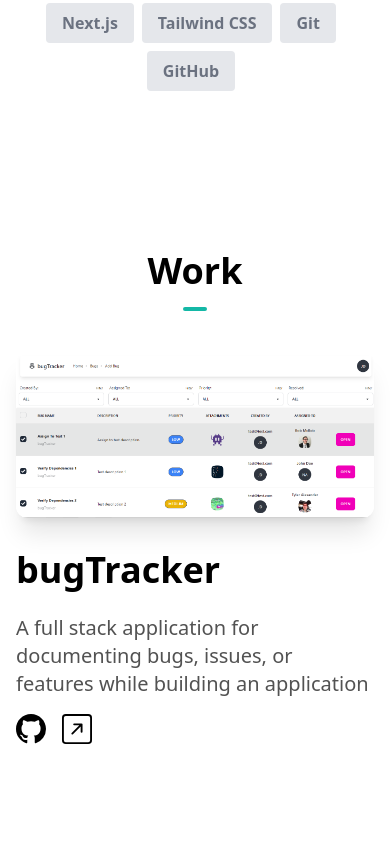
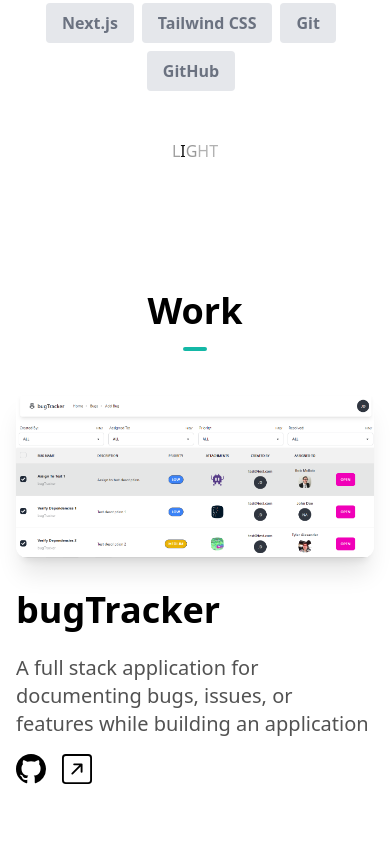
Before and after one commit to TylerGeorgeAlexander/my-next-portfolio, a Next.js app: page / in a window 390 px wide. Shown: the part 1680-2534 px from the top of the page. Built offline with nearby package versions, Linux system fonts and the light colour scheme.

Commit message:
css: LIGHT effect

```diff
--- a/app/components/AboutSection.tsx
+++ b/app/components/AboutSection.tsx
@@ -29,8 +29,8 @@
               Get to know me!
             </h1>
             <p>
-              Greetings! I&apos;m Tyler, a software engineer hailing from Atlanta,
-              GA, known for my{" "}
+              Greetings! I&apos;m Tyler, a software engineer hailing from
+              Atlanta, GA, known for my{" "}
               <span className="font-bold">{`unwavering ambition`}</span>,{" "}
               <span className="font-bold">{`self-motivation`}</span>, and{" "}
               <span className="font-bold">{`dedication`}</span>.
@@ -43,13 +43,13 @@
 
             <br />
             <p>
-              I&apos;m passionate about software engineering and have a wide range of
-              interests that keep me busy. From working on complex coding
-              projects to staying updated with the latest technology trends, I
-              am always seeking new experiences and love to keep myself engaged
-              and learning. In addition to my software engineering skills, I
-              also enjoy tinkering with motorcycles, cars, and small engines.
-              🧑‍🔧🏍️
+              I&apos;m passionate about software engineering and have a wide
+              range of interests that keep me busy. From working on complex
+              coding projects to staying updated with the latest technology
+              trends, I am always seeking new experiences and love to keep
+              myself engaged and learning. In addition to my software
+              engineering skills, I also enjoy tinkering with motorcycles, cars,
+              and small engines. 🧑‍🔧🏍️
             </p>
             <br />
             <p>
@@ -57,8 +57,9 @@
               <span className="font-bold text-teal-500">continuous growth</span>
               . It&apos;s a philosophy I wholeheartedly embrace. My passion for
               technology fuels my drive to consistently explore the boundaries
-              of what&apos;s achievable. I&apos;m eager to discover the path my career
-              will take, and I remain open to exciting new opportunities. 😊
+              of what&apos;s achievable. I&apos;m eager to discover the path my
+              career will take, and I remain open to exciting new opportunities.
+              😊
             </p>
           </div>
           <div className="text-center md:w-1/2 md:text-left">
@@ -75,7 +76,15 @@
                 );
               })}
             </div>
-            <div className="flex justify-center items-center mt-16">
+            <div className="flex justify-center items-center flex-col mt-8">
+              <div className="flex m-4">
+                <span id="L">L</span>
+                <span id="I">I</span>
+                <span id="G">G</span>
+                <span id="H">H</span>
+                <span id="T">T</span>
+              </div>
+              <div className="mt-4 md:mt-8">
                 <Image
                   src="/tyler-diffused-realism-desk-side-profile-1-fotor-ai.png"
                   alt=""
@@ -87,6 +96,7 @@
             </div>
           </div>
         </div>
+      </div>
     </section>
   );
 };
--- a/app/globals.css
+++ b/app/globals.css
@@ -15,3 +15,232 @@
     opacity: 1;
   }
 }
+
+
+/* Light */
+div > span {
+	opacity: 0.15;
+}
+#I {
+	opacity: 1;
+	animation: flickerI 2s linear  reverse infinite;
+}
+#I::after {
+	content: '';
+	width: 150%;
+	-webkit-box-shadow: -35px 0px 60px 8px rgba(255,255,255,1);
+	-moz-box-shadow: -35px 0px 60px 8px rgba(255,255,255,1);
+	box-shadow: -35px 0px 60px 8px rgba(255,255,255,1);
+}
+#L, #G {
+	animation: flickerLG 2s linear reverse infinite;
+	position: relative;
+}
+#L::after,
+#L::before  {
+	content:' ';
+	width: 100px;
+	height: 100px;
+	background: var(--white);
+	position: absolute;
+	top: -50%;
+	left: 100%;
+	border-radius: 100%;
+	opacity: 0.05;
+	filter: blur(10px);
+}
+#L::after {
+	width: 200px;
+	height: 200px;
+	top: -150%;
+	left: -5%;
+	opacity: 0.1;
+	filter: blur(10px);
+}
+#H {
+	animation: flickerH 2s linear reverse infinite
+}
+
+#T {
+	animation: flickerH 2s linear reverse infinite
+}
+
+@keyframes flickerI {
+	0% {
+		opacity: 0.4;
+	}
+	5% {
+		opacity: 0.5;
+	}
+	10% {
+		opacity: 0.6;
+	}
+	15% {
+		opacity: 0.85;
+	}
+	25% {
+		opacity: 0.5;
+	}
+	30% {
+		opacity: 1;
+	}
+	35% {
+		opacity: 0.1;
+	}
+	40% {
+		opacity: 0.25;
+	}
+	45% {
+		opacity: 0.5;
+	}
+	60% {
+		opacity: 1;
+	}
+	70% {
+		opacity: 0.85;
+	}
+	80% {
+		opacity: 0.4;
+	}
+	90% {
+		opacity: 0.5;
+	}
+	100% {
+		opacity: 1;
+	}
+}
+
+@keyframes flickerLG {
+	0% {
+		opacity: 0.19;
+	}
+	5% {
+		opacity: 0.2;
+	}
+	10% {
+		opacity: 0.25;
+	}
+	15% {
+		opacity: 0.35;
+	}
+	25% {
+		opacity: 0.2;
+	}
+	30% {
+		opacity: 0.4;
+	}
+	35% {
+		opacity: 0.1;
+	}
+	40% {
+		opacity: 0.25;
+	}
+	45% {
+		opacity: 0.2;
+	}
+	60% {
+		opacity: 0.4;
+	}
+	70% {
+		opacity: 0.35;
+	}
+	80% {
+		opacity: 0.4;
+	}
+	90% {
+		opacity: 0.2;
+	}
+	100% {
+		opacity: 0.4;
+	}
+}
+
+@keyframes flickerH {
+	0% {
+		opacity: 0.15;
+	}
+	5% {
+		opacity: 0.2;
+	}
+	10% {
+		opacity: 0.12;
+	}
+	15% {
+		opacity: 0.2;
+	}
+	25% {
+		opacity: 0.15;
+	}
+	30% {
+		opacity: 0.4;
+	}
+	35% {
+		opacity: 0.05;
+	}
+	40% {
+		opacity: 0.12;
+	}
+	45% {
+		opacity: 0.15;
+	}
+	60% {
+		opacity: 0.3;
+	}
+	70% {
+		opacity: 0.2;
+	}
+	80% {
+		opacity: 0.3;
+	}
+	90% {
+		opacity: 0.18;
+	}
+	100% {
+		opacity: 0.3;
+	}
+}
+
+@keyframes flickerT {
+	0% {
+		opacity: 0.01;
+	}
+	5% {
+		opacity: 0.05;
+	}
+	10% {
+		opacity: 0.03;
+	}
+	15% {
+		opacity: 0.1;
+	}
+	25% {
+		opacity: 0.07;
+	}
+	30% {
+		opacity: 0.1;
+	}
+	35% {
+		opacity: 0.05;
+	}
+	40% {
+		opacity: 0.06;
+	}
+	45% {
+		opacity: 0.1;
+	}
+	60% {
+		opacity: 0.;
+	}
+	70% {
+		opacity: 0.1;
+	}
+	80% {
+		opacity: 0.;
+	}
+	90% {
+		opacity: 0.0;
+	}
+	100% {
+		opacity: 0.1;
+	}
+}
```
Lines whose indentation alone changed are shown as unchanged.
